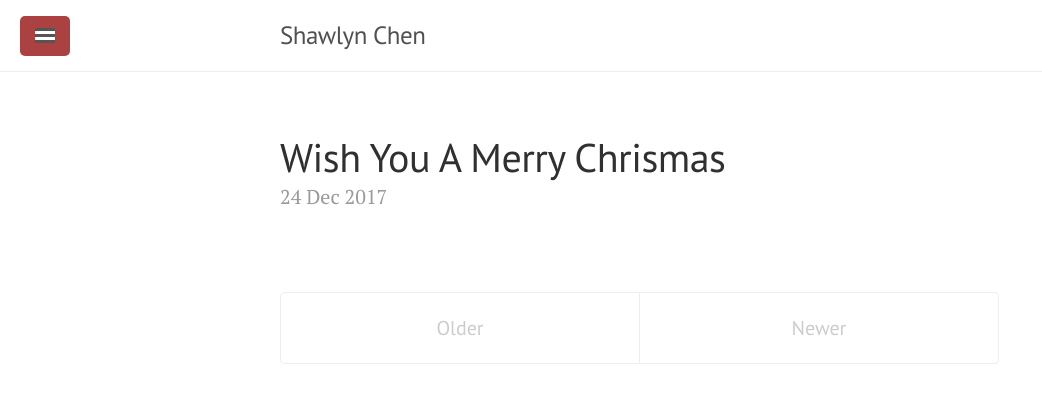
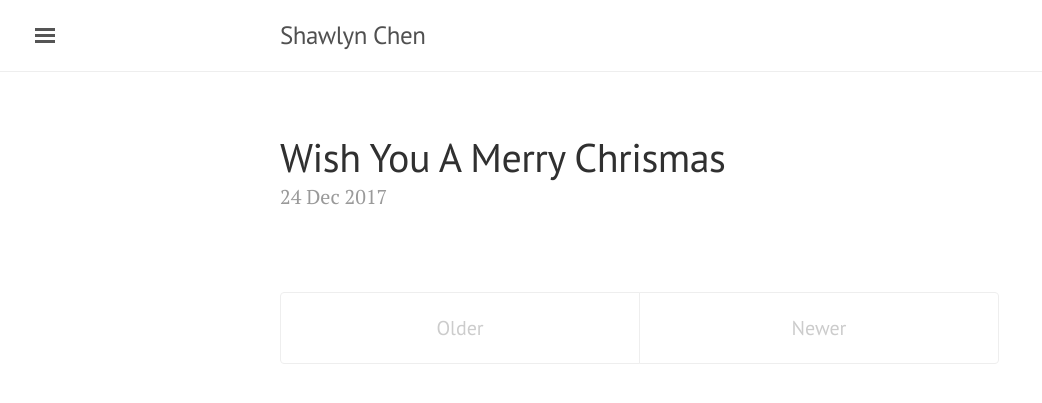
Before and after one commit to shawlynchen/shawlynchen.github.io, a Jekyll site: the page built from index.html, in a window 1280 px wide. Shown: the top 403 px of the page, without its empty margins (0-1042 px from the left). Built offline with Jekyll 4.4.1, drawn with Linux system fonts in a browser that asks for light colours; the list of posts is cut into pages by our own code.

Commit message:
recover sidebar color

```diff
--- a/public/css/lanyon.css
+++ b/public/css/lanyon.css
@@ -151,7 +151,7 @@
   font-family: "PT Sans", Helvetica, Arial, sans-serif;
   font-size: .875rem; /* 15px */
   color: rgba(255,255,255,.6);
-  background-color: #ac4142;
+  background-color: #202020;
   -webkit-transition: all .3s ease-in-out;
           transition: all .3s ease-in-out;
 }
@@ -217,7 +217,7 @@
   display: block;
   padding: .25rem .75rem;
   color: #505050;
-  background-color: #ac4142;
+  background-color: #fff;
   border-radius: .25rem;
   cursor: pointer;
 }
```
